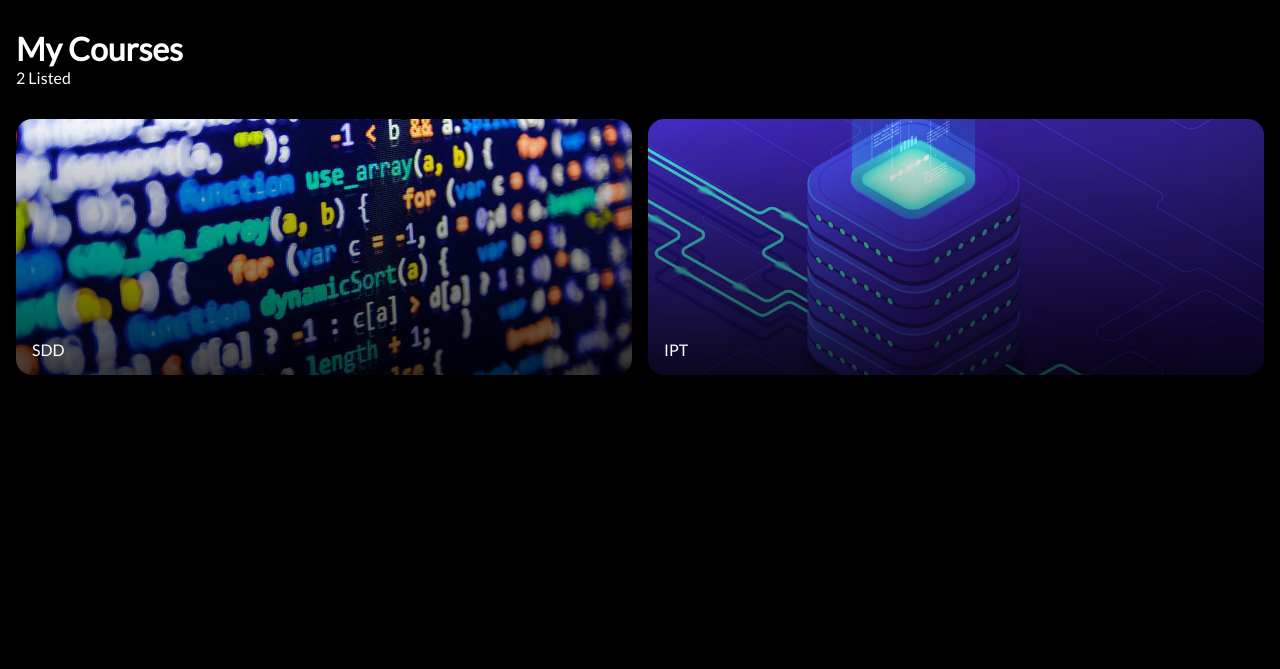
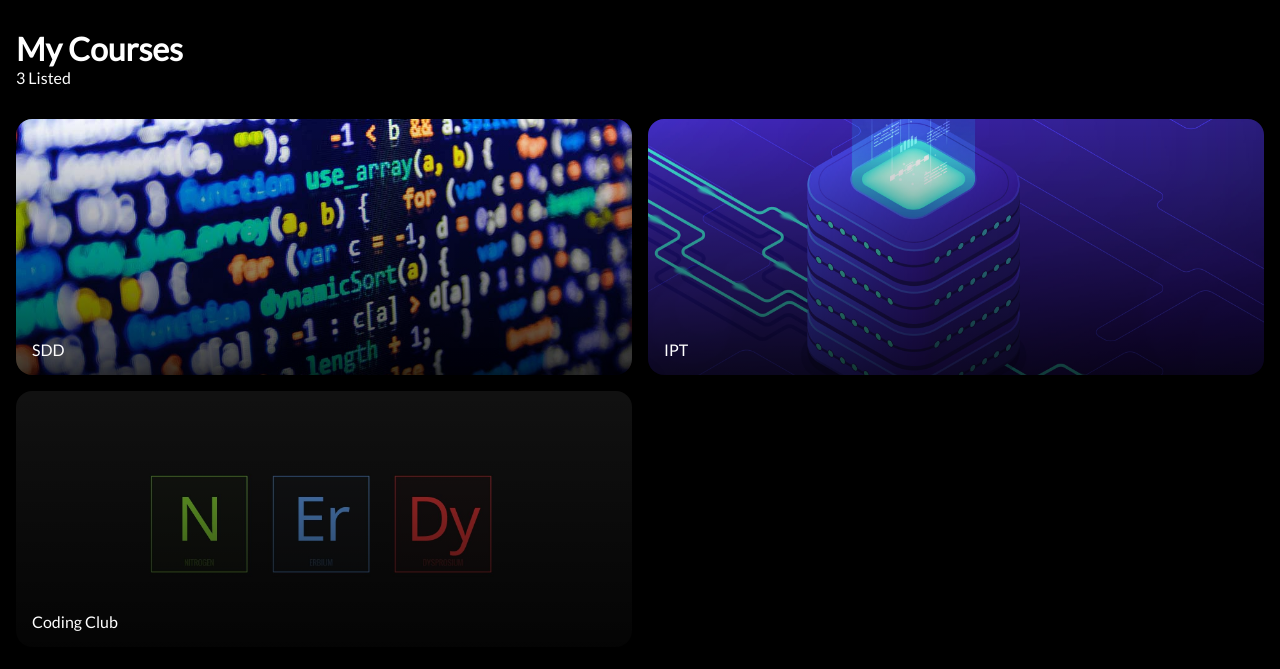
Before and after one commit to brynblack/ole, a plain HTML site: page index.html in a window 1280 px wide. Shown: the part 51-720 px from the top of the page. Drawn offline with Linux system fonts and the light colour scheme.

Commit message:
Added another course

```diff
--- a/index.html
+++ b/index.html
@@ -17,7 +17,7 @@
     </nav>
     <main>
       <h1>My Courses</h1>
-      <p>2 Listed</p>
+      <p>3 Listed</p>
       <div class="courses">
         <div class="course sdd">
           <span>SDD</span>
@@ -25,6 +25,9 @@
         <div class="course ipt">
           <span>IPT</span>
         </div>
+        <div class="course cc">
+          <span>Coding Club</span>
+        </div>
       </div>
     </main>
   </body>
--- a/style.css
+++ b/style.css
@@ -80,6 +80,10 @@ main {
   background: linear-gradient(to top, rgba(0.0, 0.0, 0.0, 0.75), transparent), url(ipt.png);
 }
 
+.cc {
+  background: linear-gradient(to top, rgba(0.0, 0.0, 0.0, 0.75), transparent), url(cc.jpg);
+}
+
 .course {
   background-position: center;
   background-size: cover;
```
Also changed, not shown: cc.jpg (added).
